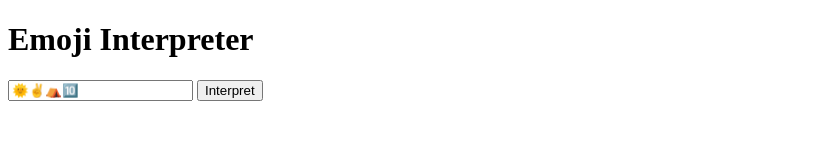
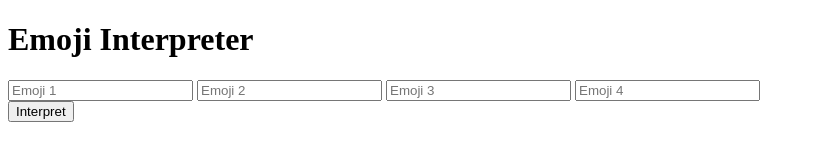
Before and after one commit to whendacha/emoji, a plain HTML site: page index.html in a window 1280 px wide. Shown: the whole page, without its empty margins (0-815 px from the left). Drawn offline with Linux system fonts and the light colour scheme.

Commit message:
Update index.html

```diff
--- a/index.html
+++ b/index.html
@@ -3,12 +3,18 @@
 <head>
   <meta charset="UTF-8">
   <title>Emoji Interpreter</title>
+  <link rel="stylesheet" href="style.css">
   <script defer src="script.js"></script>
 </head>
 <body>
   <h1>Emoji Interpreter</h1>
-  <input type="text" id="emojiInput" placeholder="🌞✌️⛺🔟">
+  <div class="emoji-grid">
+    <input type="text" class="emoji-input" id="emoji1" placeholder="Emoji 1">
+    <input type="text" class="emoji-input" id="emoji2" placeholder="Emoji 2">
+    <input type="text" class="emoji-input" id="emoji3" placeholder="Emoji 3">
+    <input type="text" class="emoji-input" id="emoji4" placeholder="Emoji 4">
+  </div>
   <button id="generateBtn">Interpret</button>
-  <p id="result"></p>
+  <div id="result"></div>
 </body>
 </html>
```
